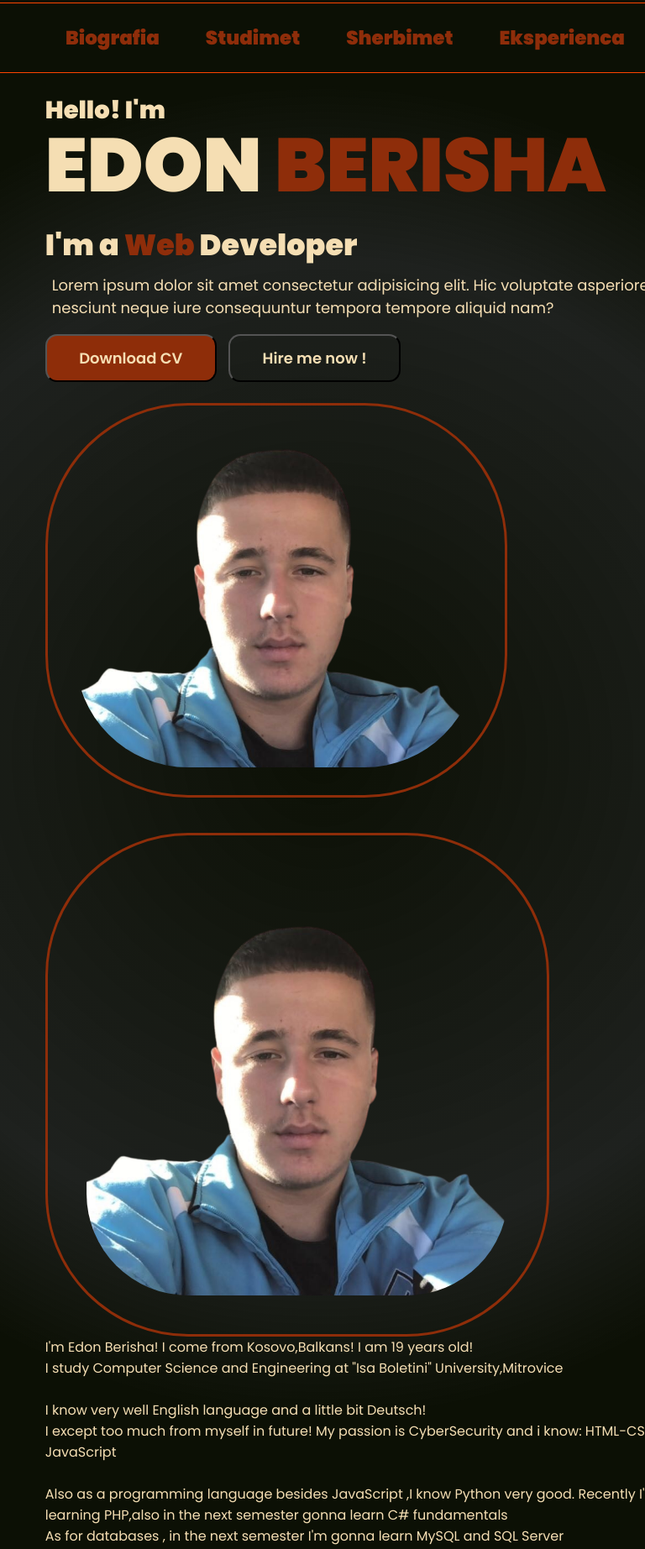
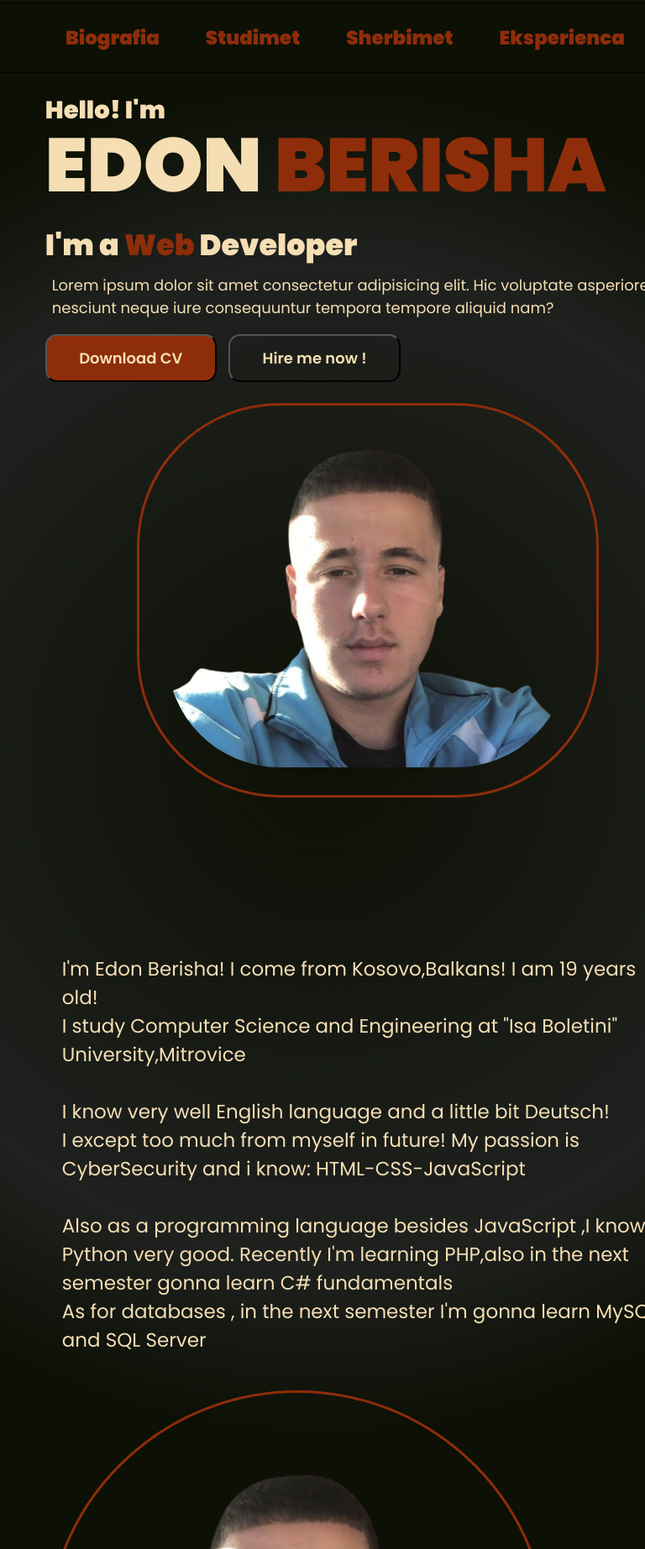
Before and after one commit to edonberishaa/portfolio-EB, a plain HTML site: page index.html in a window 768 px wide. Shown: the part 61-1906 px from the top of the page at 84% size. Drawn offline with Linux system fonts and the light colour scheme; a web font is replaced by a local one.

Commit message:
Update edon.css

```diff
--- a/edon.css
+++ b/edon.css
@@ -1,6 +1,4 @@
 @import url('https://fonts.googleapis.com/css2?family=Cinzel:wght@500&family=Grape+Nuts&family=Nunito:ital,wght@0,200;0,500;0,900;1,700&family=Open+Sans:ital,wght@0,300;1,300;1,400&family=Poppins:ital,wght@0,200;0,400;0,600;0,900;1,300&family=Rubik+Doodle+Shadow&display=swap');
-
-
 
 *{
     margin: 0;
@@ -10,7 +8,6 @@
     font-family: 'Poppins',sans-serif;
 }
 body{
-    min-height: 100vh;
     background: rgb(157,157,149);
     background: radial-gradient(circle, rgba(157,157,149,1) 0%, rgba(12,16,5,1) 0%, rgba(8,11,8,0.9108893557422969) 57%, rgba(12,16,5,1) 77%);
     color: wheat;
@@ -29,8 +26,8 @@ nav{
     display: flex;
     justify-content: space-around;
     padding: 24px;
-    border-top: 1px solid orangered;
-    border-bottom: 1px solid orangered;
+    border-top: 1px solid black;
+    border-bottom: 1px solid black;
 }
 nav h3{
     font-size: 30px;
@@ -77,14 +74,39 @@ section{
     display: flex;
 }
 
-.container img{
+.text1 img{
 object-fit: cover;
 padding: 6%;
 border-radius: 170px;
 border: 3px solid rgb(144 46 10 / 99%);
 }
+.bio img{
+    padding: 4%;
+    object-fit: cover;
+    border: 3px solid rgb(144 46 10/99%);
+    border-radius: 50%;
+    margin-top: 3%;
+    shape-outside: circle();
+}
+
+
 .card-text{
     width: 60%;
+}
+.BIOcard-text{
+    flex: 1;
+    padding: 20px;
+    margin-top: 7%;
+    font-size: 23px;
+    shape-outside: circle();
+    letter-spacing: 0.3;
+}
+.text1{
+    height: 80vh;
+}
+.bio{
+    height: 100vh;
+    shape-outside: circle();
 }
 .card-text h1{
     font-size: 90px;
@@ -163,6 +185,17 @@ button{
     header .lluba{
         width: 100%;
     }
+    .text1{
+        height: 100vh;
+    }
+    .bio img{
+        order: 2;
+    }
+    .text1{
+        margin-bottom: 20%;
+        display: flex;
+        justify-content: center;
+    }
     .container{
         width: 100%;
         display: flex;
@@ -191,8 +224,8 @@ button{
         display: none;
     }
 }
-@media screen and(min-width:1439px){
-    *{
-        padding:4px
+@media screen and (min-width:1440px){
+    .card-text{
+        padding: 25px;
     }
 }
```
